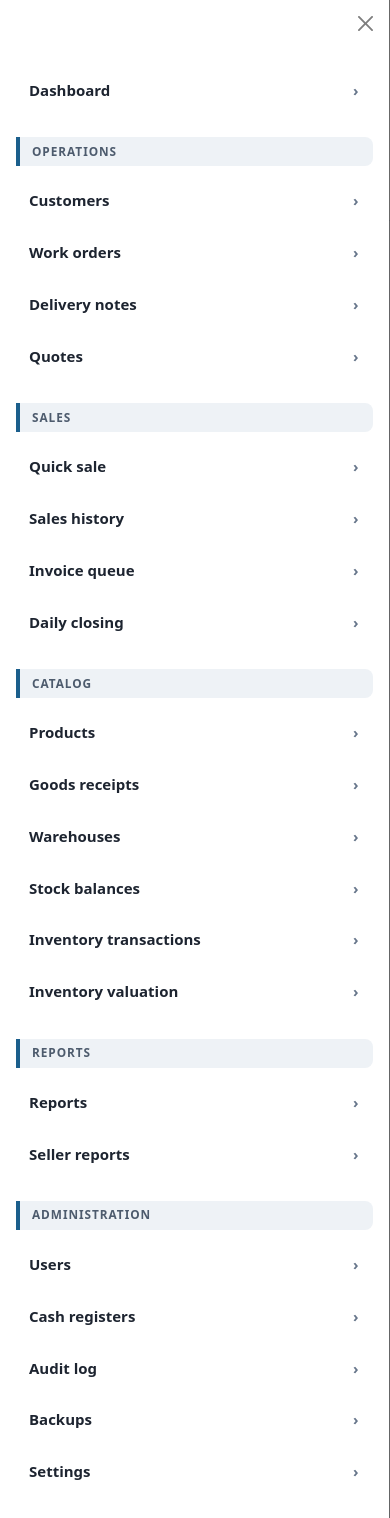
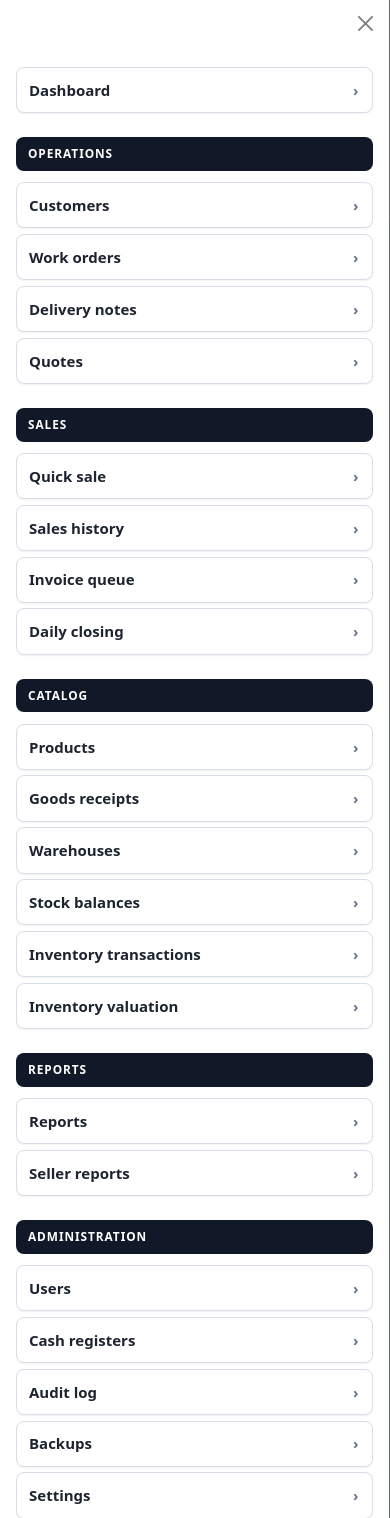
Before and after one commit to denzo69/-Local-First-Operations-Tracker-Commercial, a FastAPI app: page /setup in a window 390 px wide, after a click on "Menu". Shown: the top 1518 px of the page. Run offline with FastAPI, Linux system fonts and the light colour scheme; data that the repository does not hold is empty; some libraries are stand-ins or nearby versions.

Commit message:
Force refreshed mobile navigation styles

```diff
--- a/app/static/css/app.css
+++ b/app/static/css/app.css
@@ -143,11 +143,10 @@ button:focus-visible,
 .offcanvas .sidebar-group-label {
     display: block;
     margin: 1.15rem 0 .35rem;
-    padding: .35rem .75rem;
-    border-left: 4px solid var(--primary);
-    border-radius: 0 var(--radius) var(--radius) 0;
-    background: var(--surface-muted);
-    color: #4d5b6d;
+    padding: .5rem .75rem;
+    border-radius: var(--radius);
+    background: #111827;
+    color: #fff;
     font-size: .74rem;
     font-weight: 800;
     letter-spacing: .08em;
@@ -157,11 +156,12 @@ button:focus-visible,
     position: relative;
     min-height: 44px;
     padding: .68rem 2.25rem .68rem .75rem;
-    border: 1px solid transparent;
+    border: 1px solid var(--border);
     border-radius: var(--radius);
     color: var(--text);
     font-weight: 600;
     background: #fff;
+    box-shadow: 0 1px 2px rgba(15, 23, 42, 0.06);
 }
 
 .offcanvas .sidebar-link::after {
--- a/app/template_context.py
+++ b/app/template_context.py
@@ -8,6 +8,11 @@ from app.database import get_db
 from app.models import Shift
 from app.services.i18n_service import get_translations, translate_status
 from app.services.settings_service import get_app_settings
+
+
+ASSET_VERSION = str(
+    int((Path(__file__).resolve().parent / "static" / "css" / "app.css").stat().st_mtime)
+)
 
 
 def inject_global_template_context(request: Request) -> dict:
@@ -35,6 +40,7 @@ def inject_global_template_context(request: Request) -> dict:
             ),
             "open_shift_count": db.query(Shift).filter(Shift.status == "open").count(),
             "status_label": lambda status_name: translate_status(status_name, language),
+            "asset_version": ASSET_VERSION,
         }
     finally:
         db.close()
--- a/app/templates/base.html
+++ b/app/templates/base.html
@@ -4,8 +4,8 @@
     <meta charset="utf-8">
     <meta name="viewport" content="width=device-width, initial-scale=1">
     <title>{{ page_title|default(t.dashboard) }} - {{ app_name }}</title>
-    <link href="{{ url_for('static', path='vendor/bootstrap/bootstrap.min.css') }}" rel="stylesheet">
-    <link href="{{ url_for('static', path='css/app.css') }}" rel="stylesheet">
+    <link href="{{ url_for('static', path='vendor/bootstrap/bootstrap.min.css') }}?v={{ asset_version }}" rel="stylesheet">
+    <link href="{{ url_for('static', path='css/app.css') }}?v={{ asset_version }}" rel="stylesheet">
 </head>
 <body>
 <a class="visually-hidden-focusable skip-link" href="#mainContent">{{ t.view }} {{ page_title|default(t.dashboard) }}</a>
@@ -145,7 +145,7 @@
     </main>
 </div>
 
-<script src="{{ url_for('static', path='vendor/bootstrap/bootstrap.bundle.min.js') }}"></script>
-<script src="{{ url_for('static', path='js/app.js') }}"></script>
+<script src="{{ url_for('static', path='vendor/bootstrap/bootstrap.bundle.min.js') }}?v={{ asset_version }}"></script>
+<script src="{{ url_for('static', path='js/app.js') }}?v={{ asset_version }}"></script>
 </body>
 </html>
```
Also changed, not shown: tests/test_navigation.py (+3 -3 lines).
